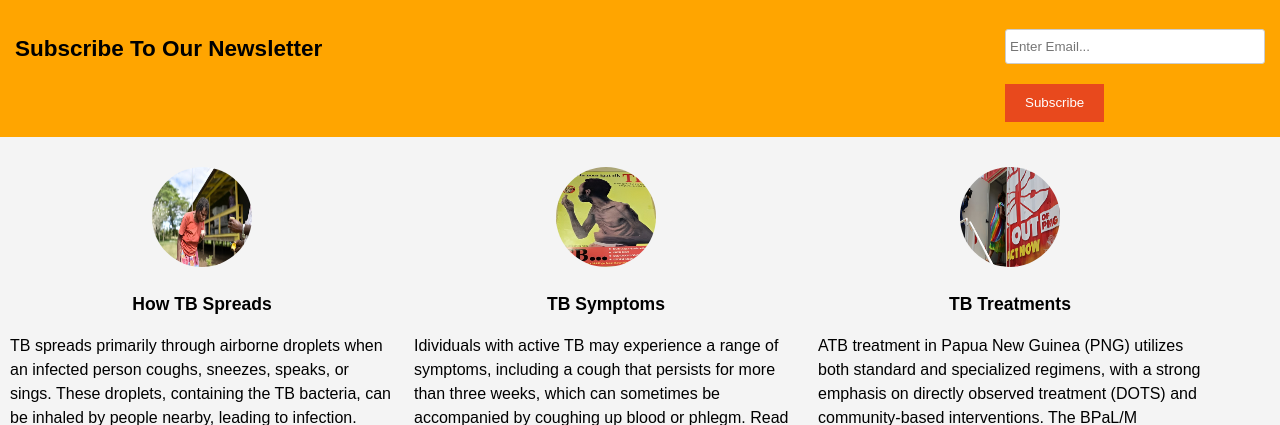
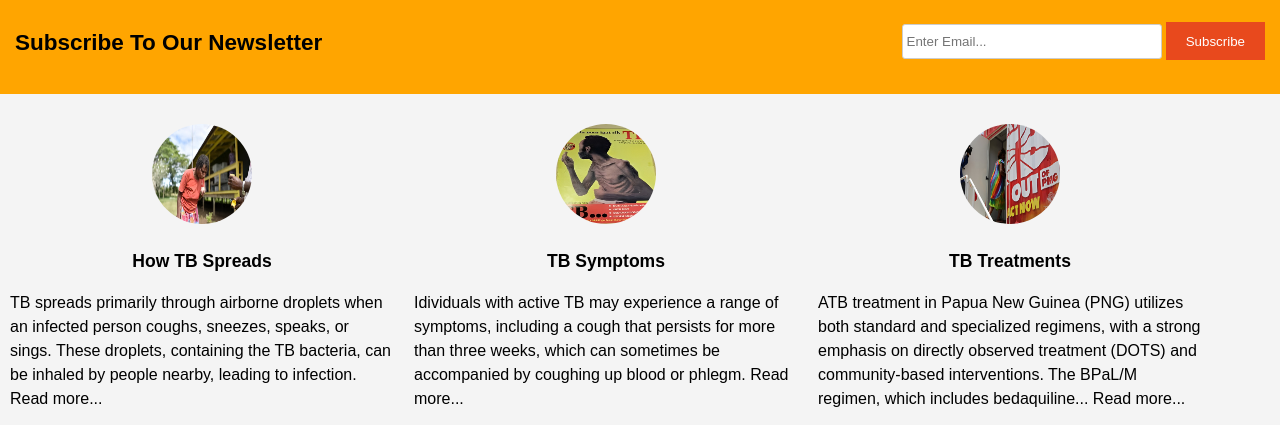
Before and after one commit to rardiva/angautbward, a PHP site: page / in a window 1280 px wide. Shown: the part 899-1324 px from the top of the page. Run offline with PHP 8.4, Linux system fonts and the light colour scheme.

Commit message:
Update style.css

```diff
--- a/css/style.css
+++ b/css/style.css
@@ -288,10 +288,8 @@ footer{
       padding: 10px;
       border: 1px solid #ccc;
       border-radius: 3px;
-      display: block;
   }
-        /*  input { display: block; margin: 10px auto; padding: 8px; width: 80%; } */
-        button { padding: 10px 20px; cursor: pointer; }
+
     .butterfly {
       max-width: 40px;
       margin-top: 170px;
```
